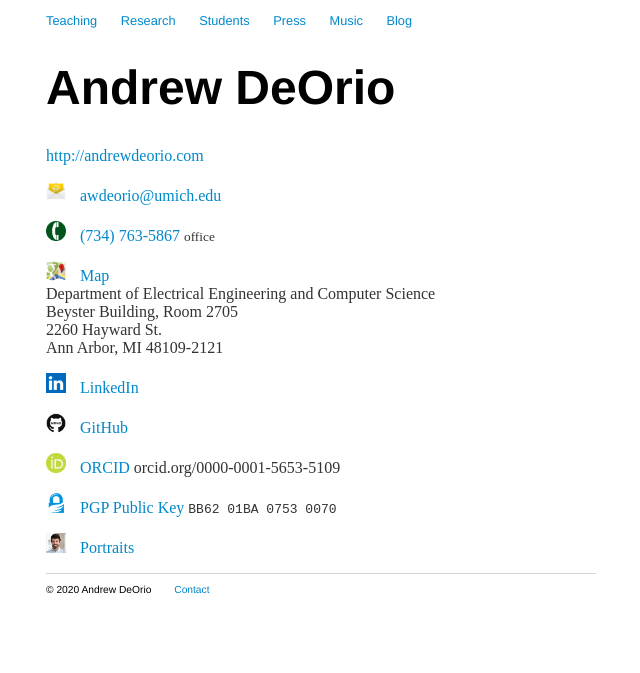
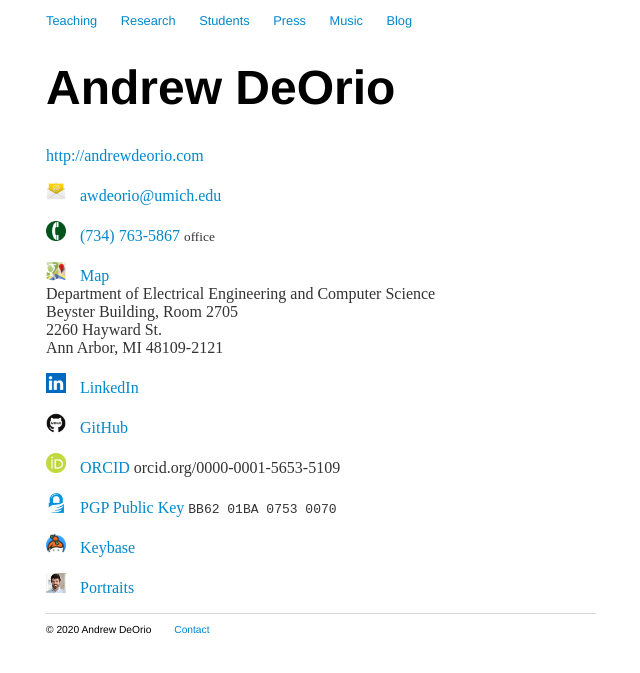
Before and after one commit to awdeorio/andrewdeorio.com, a Jekyll site: the page built from contact.html, in a window 1280 px wide. Shown: the top 673 px of the page, without its empty margins (319-959 px from the left). Built offline with Jekyll 4.4.1, drawn with Linux system fonts in a browser that asks for light colours; nearby versions of some CDN libraries.

Commit message:
Add keybase contact link

```diff
--- a/contact.html
+++ b/contact.html
@@ -64,6 +64,14 @@ orcid.org/0000-0001-5653-5109
 </p>
 
 <p>
+  <a href="https://keybase.io/awdeorio" target="_blank">
+    <img class="icon" src="/assets/keybase.png" alt="icon">
+    Keybase
+  </a>
+</p>
+
+
+<p>
 <a href="https://www.flickr.com/photos/eng-portraits/12619055174/sizes/l/" target="_blank">
 <img class="icon" src="/assets/headshot.jpg" alt="icon">
 Portraits
```
Also changed, not shown: assets/keybase.png (added).
